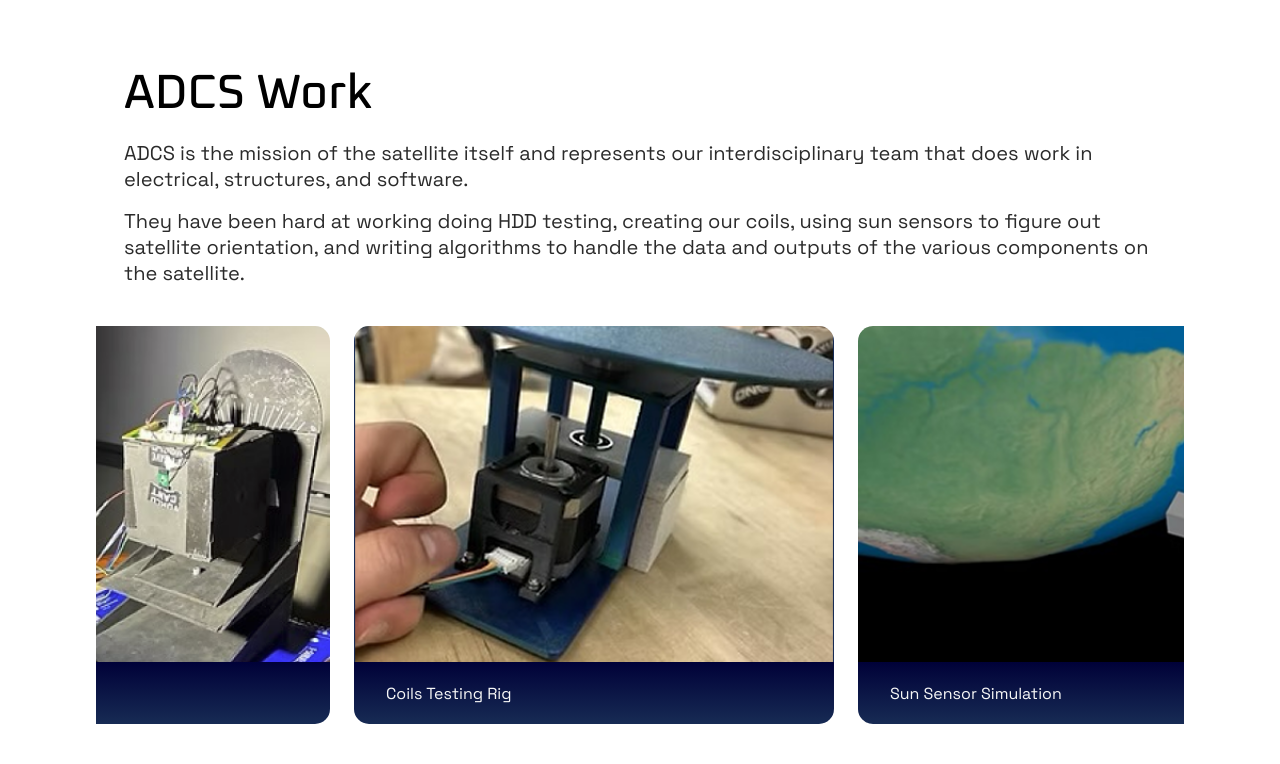
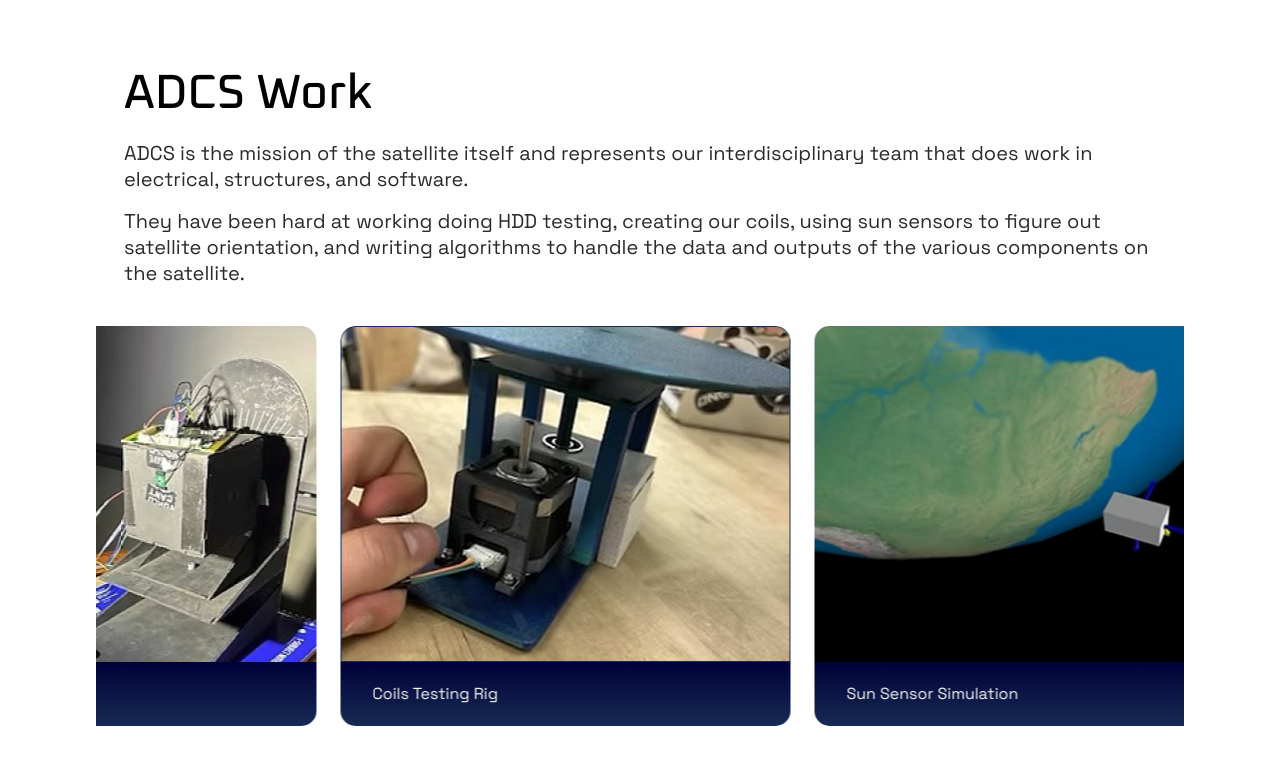
Before and after one commit to include-davis/sss, a Next.js app: page /ADCS in a window 1280 px wide. Shown: the top 764 px of the page. Built offline with nearby package versions, Linux system fonts and the light colour scheme.

Commit message:
removed fixed height for blue box

```diff
--- a/app/(pages)/ADCS/ADCS.module.scss
+++ b/app/(pages)/ADCS/ADCS.module.scss
@@ -16,6 +16,9 @@
   .ADCSTitle {
     font-size: 3rem;
     font-weight: 500;
+    align-self: stretch;
+  font-family: Oxanium;
+
   }
 
   .MissionDescription {
@@ -23,6 +26,7 @@
     font-size: 1.25rem;
     font-weight: 400;
     color: var(--black);
+    align-self: stretch;
   }
 }
 
@@ -52,7 +56,6 @@
 
 .CardWrapper {
   flex: 0 0 auto;
-  width: 30rem;
 }
 
 .Card {
@@ -66,10 +69,11 @@
 .captionContainer {
   display: flex;
   align-items: center;
-  height: 3.875rem;
-  padding: 0 2rem;
+  padding: 1.34rem 2rem;
   border-radius: 0 0 0.9375rem 0.9375rem;
   background: linear-gradient(180deg, #000138 0%, #172b54 100%);
+  flex-shrink: 0;
+  align-self: stretch;
 }
 
 .caption {
```
